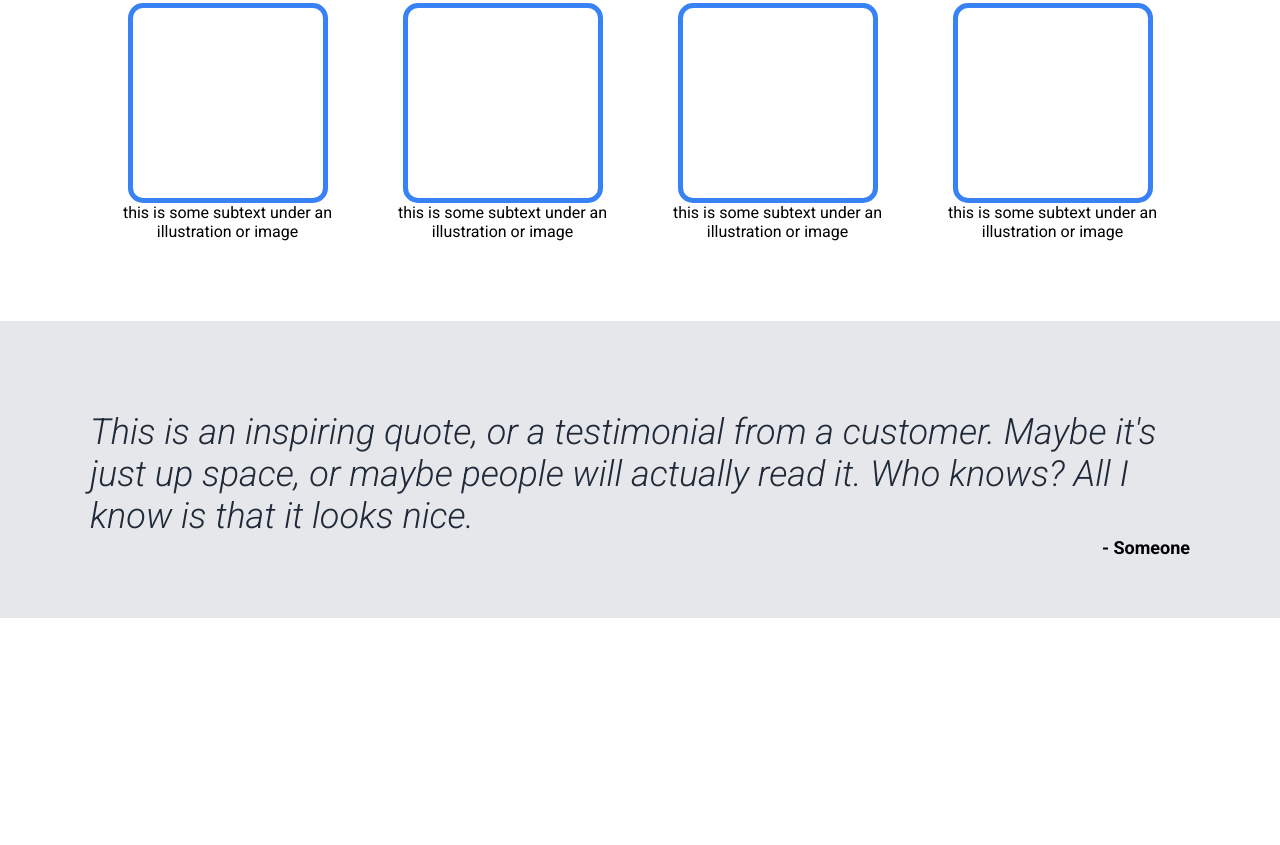
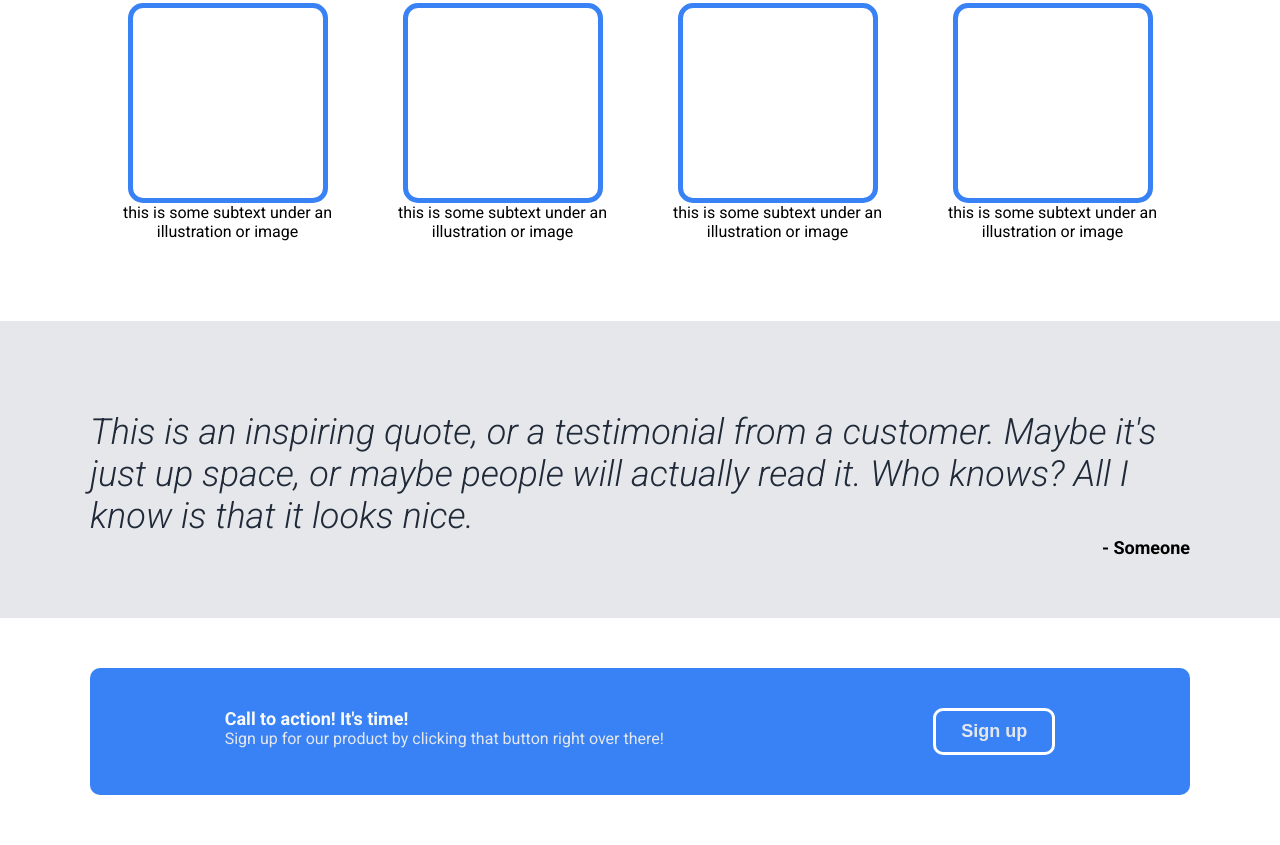
Before and after one commit to godwin-17/landing-page, a plain HTML site: page index.html in a window 1280 px wide. Shown: the part 555-1400 px from the top of the page. Before the commit the page ends 1173 px from the top, so only its background shows below. Drawn offline with Linux system fonts and the light colour scheme.

Commit message:
Add final section

```diff
--- a/index.html
+++ b/index.html
@@ -36,7 +36,7 @@
       </div>
 
       <div class="hero-button">
-        <button>Sign up</button>
+        <button class="header-button">Sign up</button>
       </div>
     </div>
 
@@ -99,6 +99,31 @@
     </div>
   </section>
 
+  <!--SECTION 3 -->
+  <section class="section-3">
 
+    <div class="section-container-3">
+
+      <div class="card">
+
+        <div class="card-container">
+          <div class="card-text">
+            Call to action! It's time!
+          </div>
+          <div class="card-sec-text">
+            Sign up for our product by clicking that button right over there!
+          </div>
+        </div>
+
+        <div class="card-btn">
+          <button class="card-button">
+            Sign up
+          </button>
+        </div>
+
+      </div>
+
+    </div>
+  </section>
 </body>
 </html>
--- a/style.css
+++ b/style.css
@@ -71,7 +71,7 @@ header {
   color: #E5E7EB;
 }
 
-button {
+.header-button {
   font-size: 18px;
   background-color: #3882F6;
   border-radius: 5px;
@@ -168,3 +168,43 @@ header .container {
   font-weight: bold;
   text-align: right;
 }
+
+/* SECTION 3 */
+.section-3 {
+  padding: 50px;
+  padding-bottom: 50px;
+}
+
+.section-container-3 {
+  max-width: 1100px;
+  margin: 0 auto;
+
+}
+
+.card-text {
+  font-weight: bold;
+  font-size: 18px;
+  color: #F9FAF8;
+}
+
+.card-sec-text {
+  color: #E5E7EB;
+}
+
+.card-button {
+  font-size: 18px;
+  background-color: #3882F6;
+  border-radius: 10px;
+  color: #E5E7EB;
+  font-weight: bold;
+  padding: 10px 25px;
+  border: 3px solid #ffffff;
+}
+
+.card {
+  display: flex;
+  justify-content: space-around;
+  padding: 40px 0px;
+  background-color: #3882F6;
+  border-radius: 10px;
+}
```
